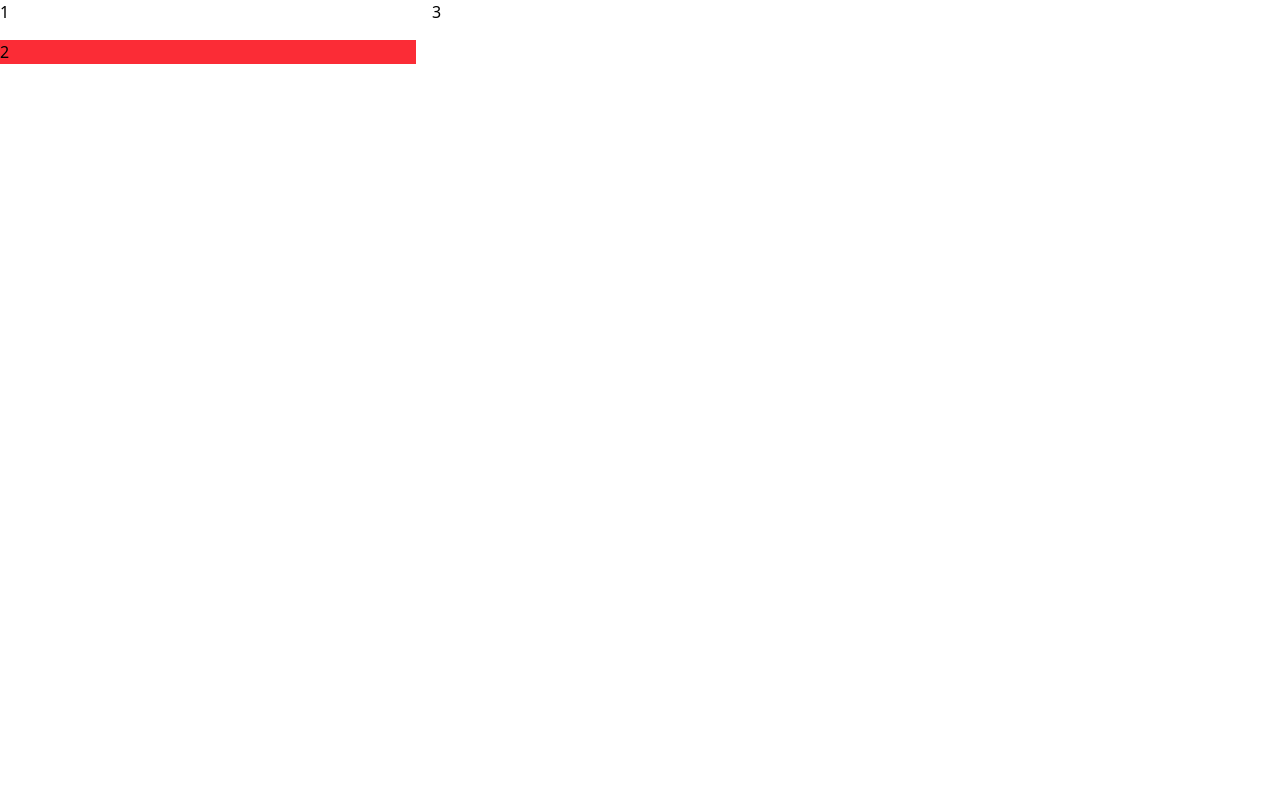
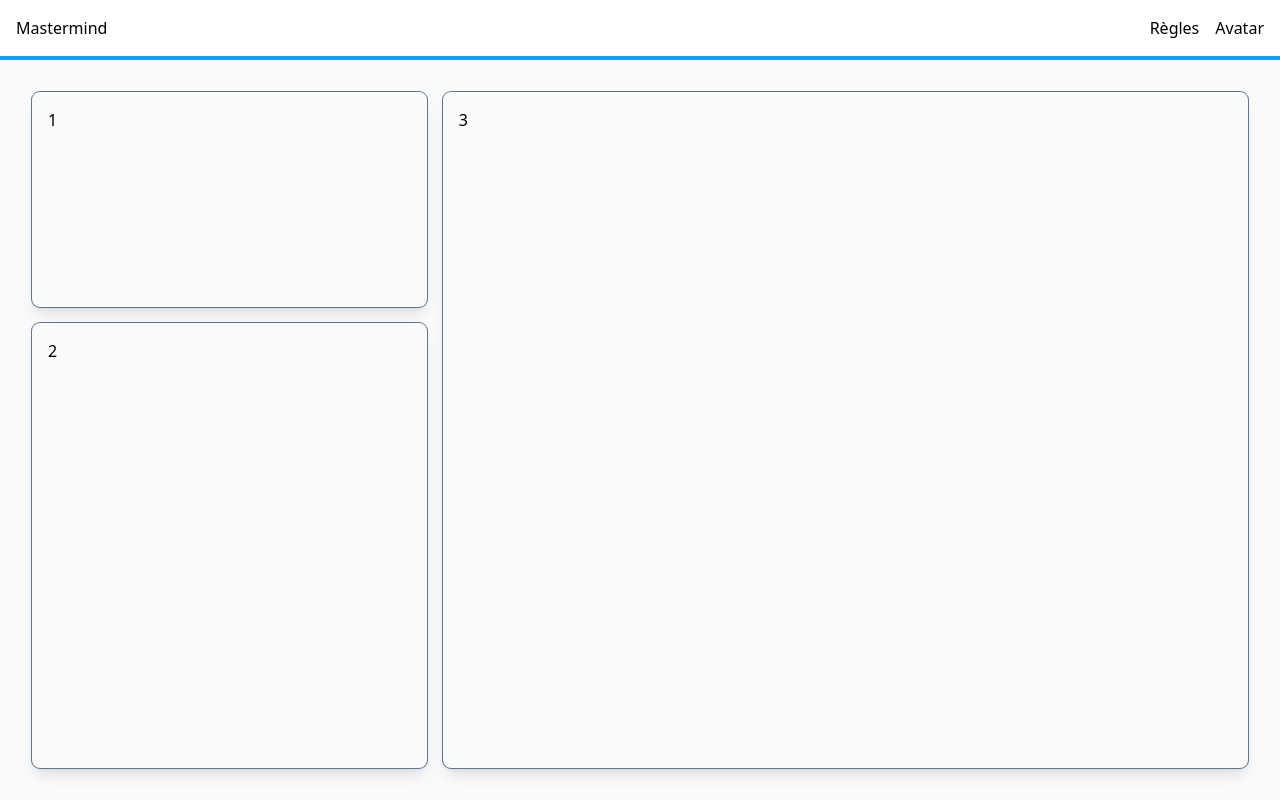
Before and after one commit to pharos-lab/mastermind, a Vue app: page / in a window 1280 px wide. Built offline with nearby package versions, Linux system fonts and the light colour scheme; the HTML template or start-up script is replaced by a standard one.

Commit message:
finish layout

```diff
--- a/src/App.vue
+++ b/src/App.vue
@@ -1,8 +1,30 @@
 <template>
-    <div class="mastermind grid lg:grid-cols-3 lg:grid-rows-2 gap-4">
-        <div class="info order-1">1</div>
-        <div class="commands order-3 lg:order-2 lg:order-none bg-red-500 lg:row-start-2">2</div>
-        <div class="board order-2 lg:order-3 lg:col-start-2 lg:col-span-2 lg:row-span-2">3</div>
+    <div class="flex flex-col h-screen">
+        <header class="flex items-center gap-4 p-4 border-b-4 border-sky-500 shadow-lg">
+            <div class="brand">Mastermind</div>
+            <div class="links grow flex justify-end">
+                <nav>
+                    <ul>
+                        <li>
+                            <a href="">Règles</a>
+                        </li>
+                    </ul>
+                </nav>
+            </div>
+            <div class="actions">
+                Avatar
+            </div>
+        </header>
+
+        <div class="mastermind flex flex-col lg:grid lg:grid-cols-3 lg:grid-rows-3 gap-4 p-8 bg-slate-50 grow">
+            <div class="info order-1 p-4 ring ring-slate-500 shadow-lg rounded-lg">1</div>
+
+            <div class="commands order-3 lg:order-2 lg:order-none lg:row-start-2  lg:row-span-2 p-4 ring ring-slate-500 shadow-lg rounded-lg">
+                2
+            </div>
+
+            <div class="board order-2 lg:order-3 lg:col-start-2 lg:col-span-2 lg:row-span-3 p-4 ring ring-slate-500 shadow-lg rounded-lg grow">3</div>
+        </div>
     </div>
 </template>
 
```
